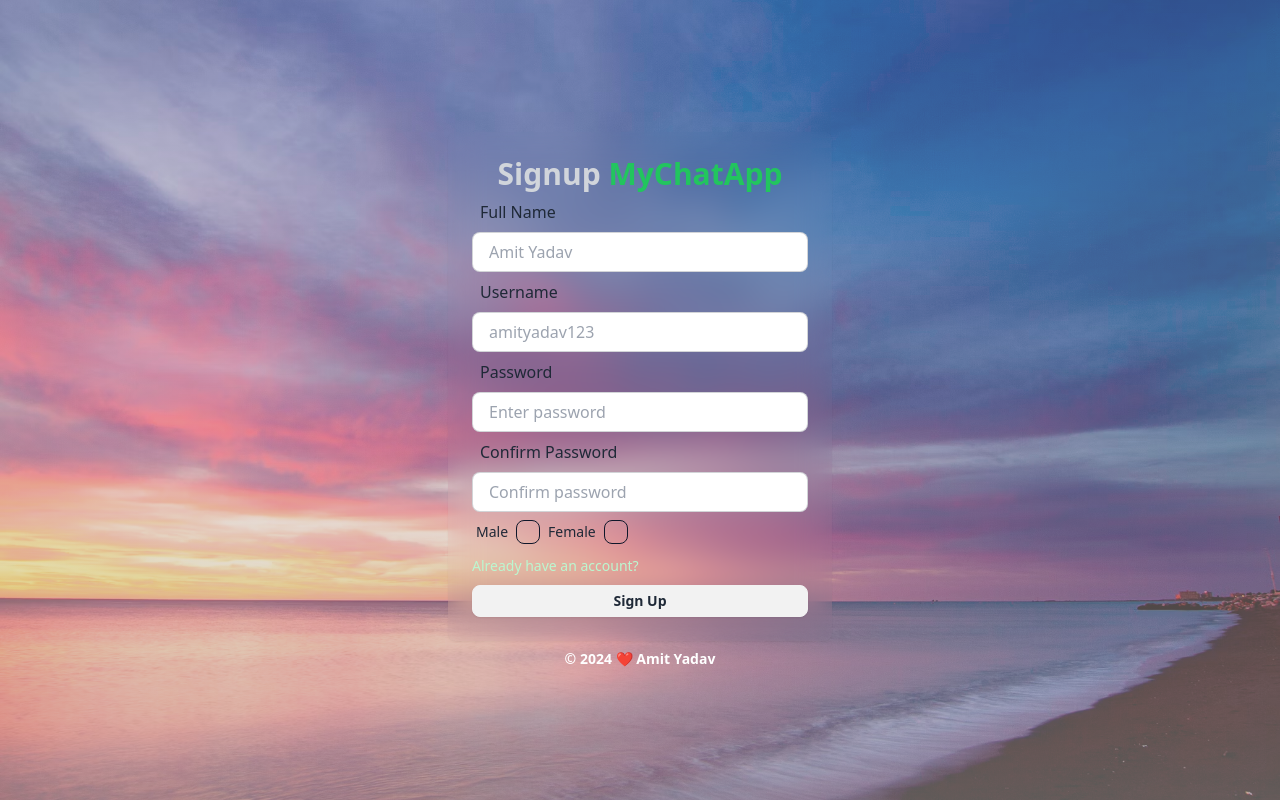
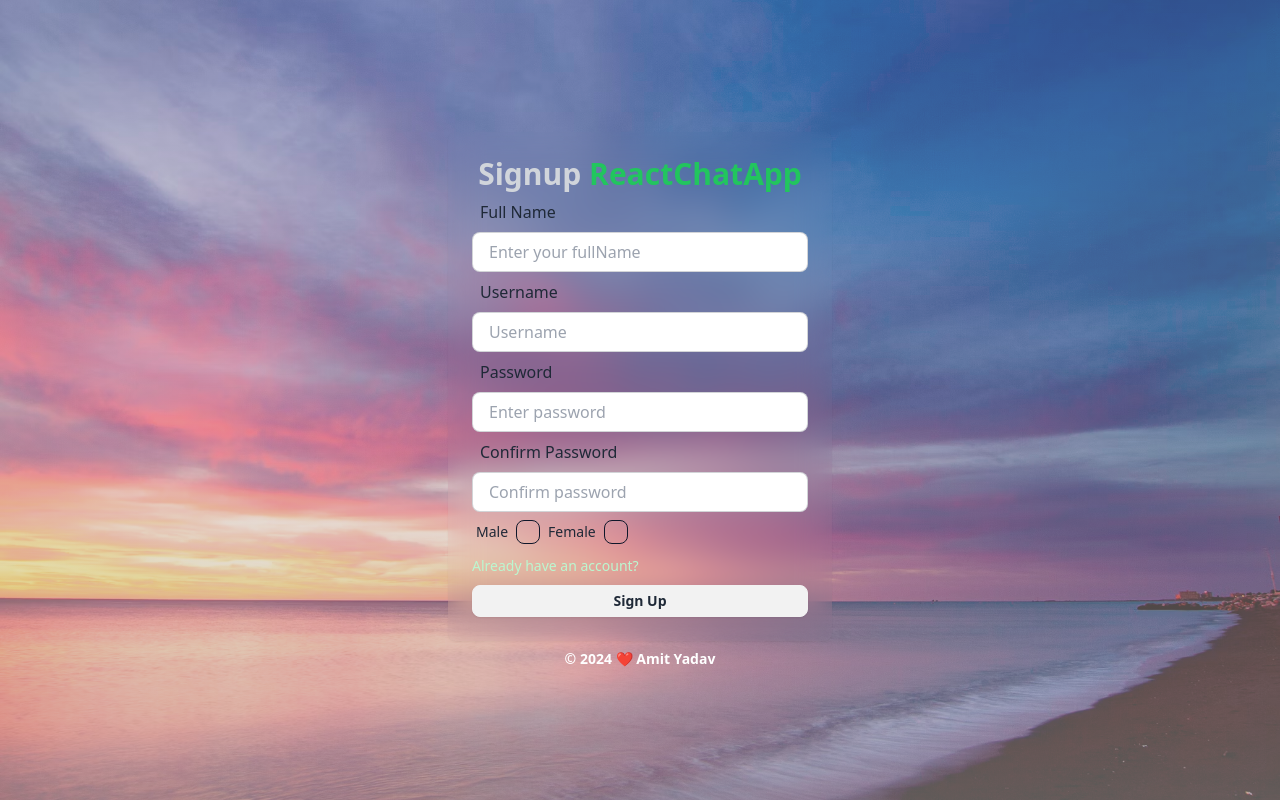
Before and after one commit to amit-yadav207/realtime-chat-app, a React (Create React App) app in the folder frontend/: page /signup in a window 1280 px wide. Built offline with nearby package versions, Linux system fonts and the light colour scheme.

Commit message:
application name and placeholders changed

```diff
--- a/frontend/src/pages/login/Login.js
+++ b/frontend/src/pages/login/Login.js
@@ -18,7 +18,7 @@ const Login = () => {
             <div className='w-full p-6 rounded-lg shadow-sm bg-gray-400 bg-clip-padding backdrop-filter backdrop-blur-lg bg-opacity-0'>
                 <h1 className='text-3xl font-semibold text-center text-gray-300'>
                     Login
-                    <span className='text-green-500'> MyChatApp</span>
+                    <span className='text-green-500'> ReactChatApp</span>
                 </h1>
                 <form onSubmit={handleSubmit}>
                     <div>
--- a/frontend/src/pages/signup/SignUp.js
+++ b/frontend/src/pages/signup/SignUp.js
@@ -37,14 +37,14 @@ const SignUp = () => {
             <div className='w-full p-6 rounded-lg shadow-sm bg-gray-400 bg-clip-padding backdrop-filter backdrop-blur-lg bg-opacity-0'>
                 <h1 className='text-3xl font-semibold text-center text-gray-300'>
                     Signup
-                    <span className='text-green-500'> MyChatApp</span>
+                    <span className='text-green-500'> ReactChatApp</span>
                 </h1>
                 <form onSubmit={handleSubmit}>
                     <div>
                         <label className='label p-2'>
                             <span className='text-base label-text'>Full Name</span>
                         </label>
-                        <input type='text' placeholder='Amit Yadav' className='w-full input input-bordered h-10' value={inputs.fullName} onChange={(e) => setInputs({ ...inputs, fullName: e.target.value })} />
+                        <input type='text' placeholder='Enter your fullName' className='w-full input input-bordered h-10' value={inputs.fullName} onChange={(e) => setInputs({ ...inputs, fullName: e.target.value })} />
                     </div>
                     <div>
                         <label className='label p-2'>
@@ -53,7 +53,7 @@ const SignUp = () => {
                         <input
                             name="username"
                             autoComplete="username"
-                            type='text' placeholder='amityadav123'
+                            type='text' placeholder='Username'
                             className='w-full input input-bordered h-10'
                             value={inputs.username}
                             onChange={(e) => setInputs({ ...inputs, username: e.target.value })}
```
